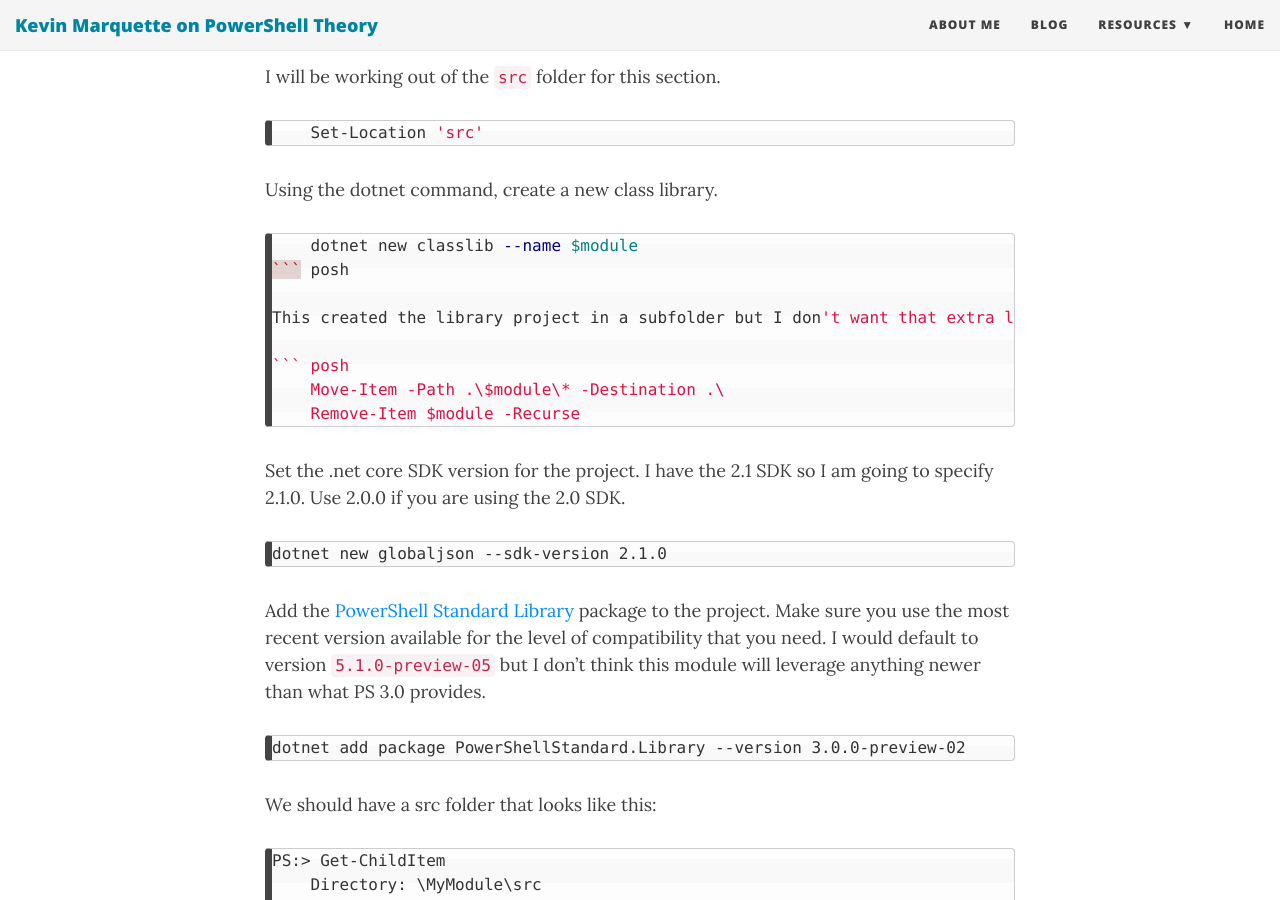
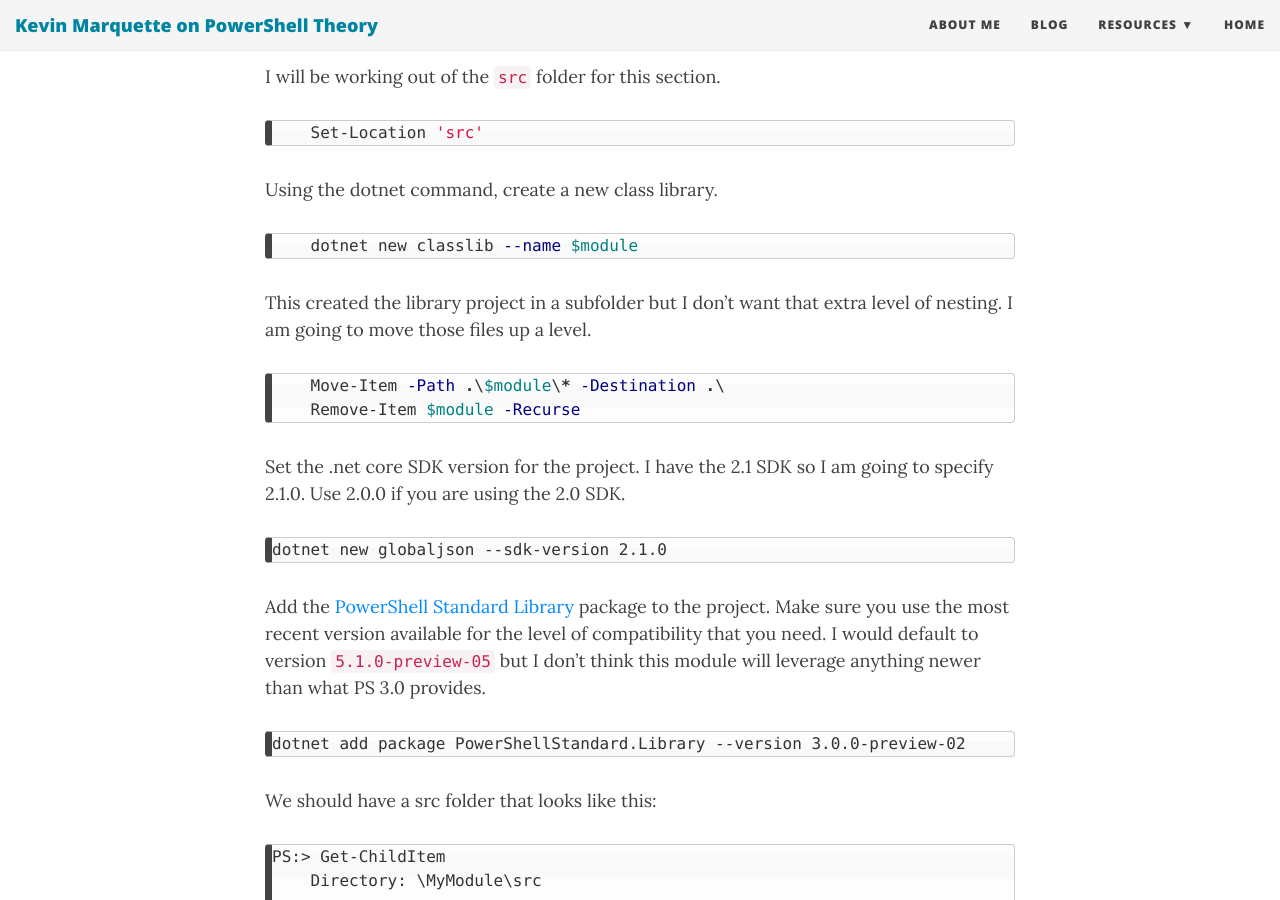
Before and after one commit to KevinMarquette/kevinmarquette.github.io, a Jekyll site: the page built from _posts/2018-08-04-Powershell-Standard-Library-Binary-Module.md, in a window 1280 px wide and 900 px high, scrolled down 2508 px. Built offline with Jekyll 4.4.1, drawn with Linux system fonts in a browser that asks for light colours; nearby versions of some CDN libraries; some of the changed lines change nothing that is shown; some of the changed text lies outside the part shown.

Commit message:
Add Lee's corrections

````diff
--- a/_posts/2018-08-04-Powershell-Standard-Library-Binary-Module.md
+++ b/_posts/2018-08-04-Powershell-Standard-Library-Binary-Module.md
@@ -76,7 +76,7 @@
 
 ``` posh
     dotnet new classlib --name $module
-``` posh
+```
 
 This created the library project in a subfolder but I don't want that extra level of nesting. I am going to move those files up a level.
 
@@ -135,7 +135,7 @@
 We will rename the file to match the class name.
 
 ``` posh
-    Move-Item .\Class1.cs .\ResolveMyCmdletCommand.cs
+    Rename-Item .\Class1.cs .\ResolveMyCmdletCommand.cs
 ```
 
 Then we can build our module.
@@ -192,7 +192,7 @@
 
 ## Building the full module
 
-I compile everything together into an output folder. We need to create a build script to do that. I would normally add this to a `Invoke-Build` script, but we can keep it simple for this example. Add this to a `build.ps1` at the root of the project.
+I compile everything together into an output folder. We need to create a build script to do that. I would normally add this to an `Invoke-Build` script, but we can keep it simple for this example. Add this to a `build.ps1` at the root of the project.
 
 ``` posh
     $module = 'MyModule'
````
